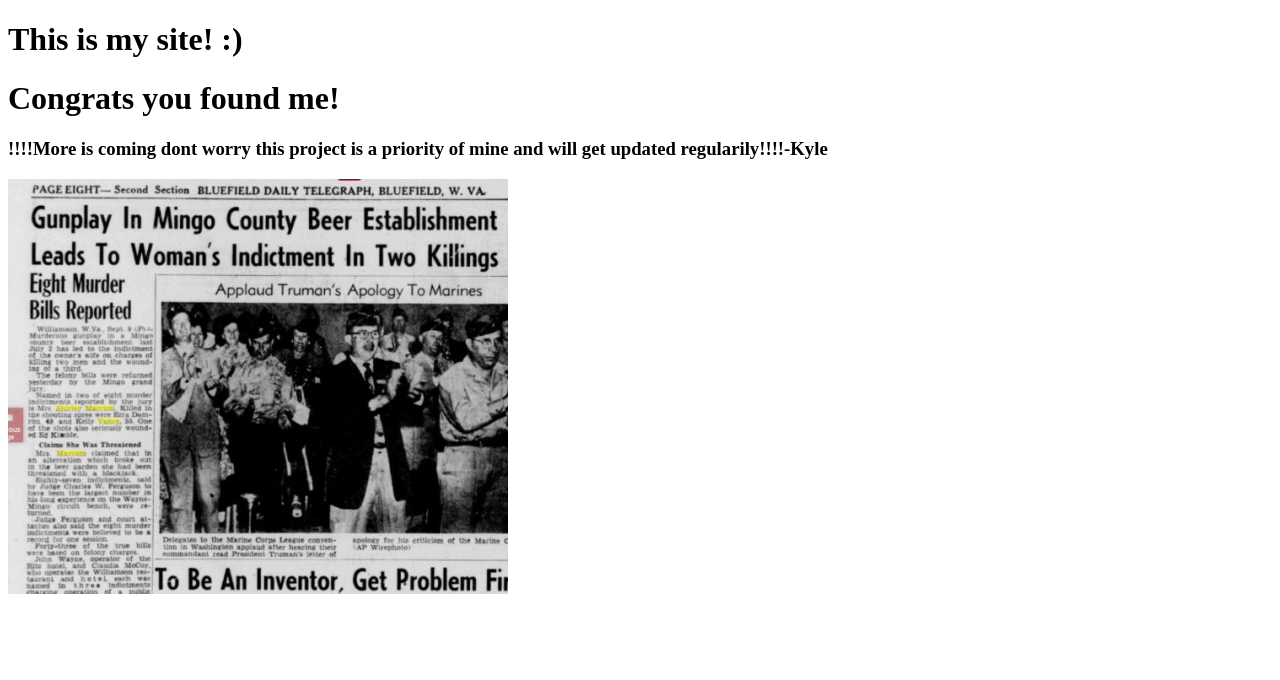
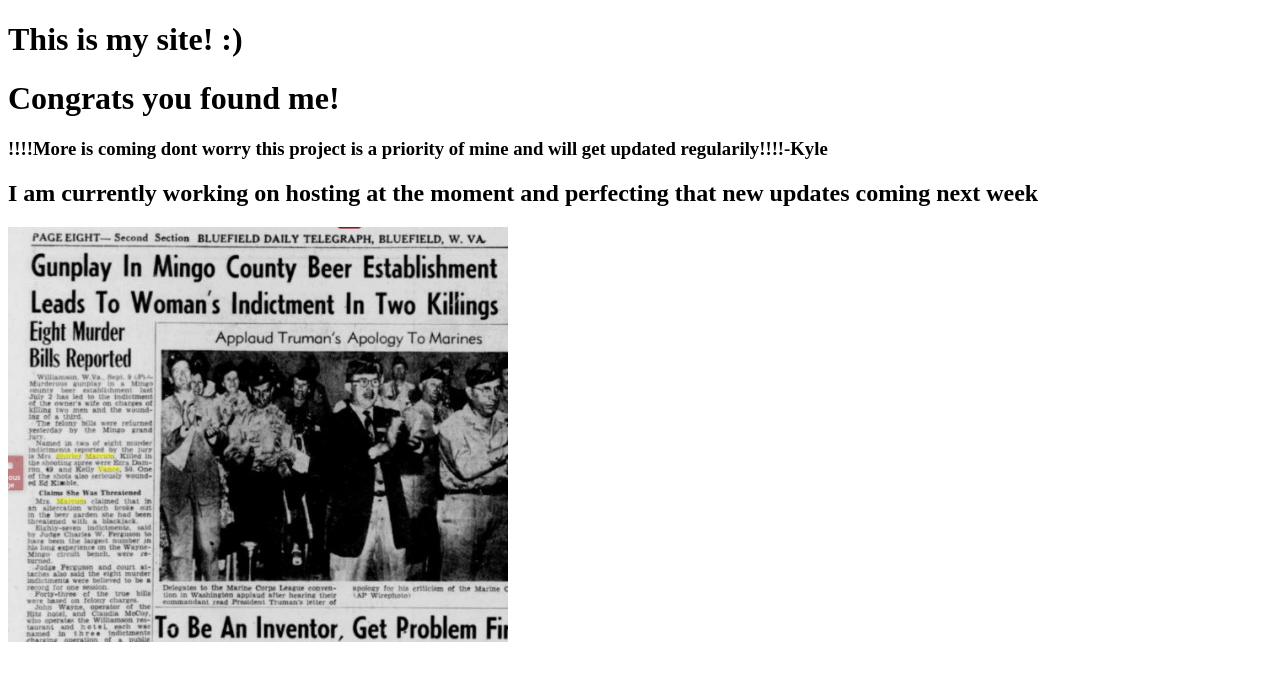
Before and after one commit to Fougal/Fougal.github.io, a plain HTML site: page index.html in a window 1280 px wide. Drawn offline with Linux system fonts and the light colour scheme.

Commit message:
Update index.html

```diff
--- a/index.html
+++ b/index.html
@@ -13,6 +13,8 @@
 		<h1>This is my site! :)</h1>
 		<h1>Congrats you found me!</h1>
 		<h3>!!!!More is coming dont worry this project is a priority of mine and will get updated regularily!!!!-Kyle</h3>
+			<div>
+				<h2>I am currently working on hosting at the moment and perfecting that new updates coming next week</h1>
 
 	<img src="Fougal.github.io/Pics/pic1.jpg"
 
```
